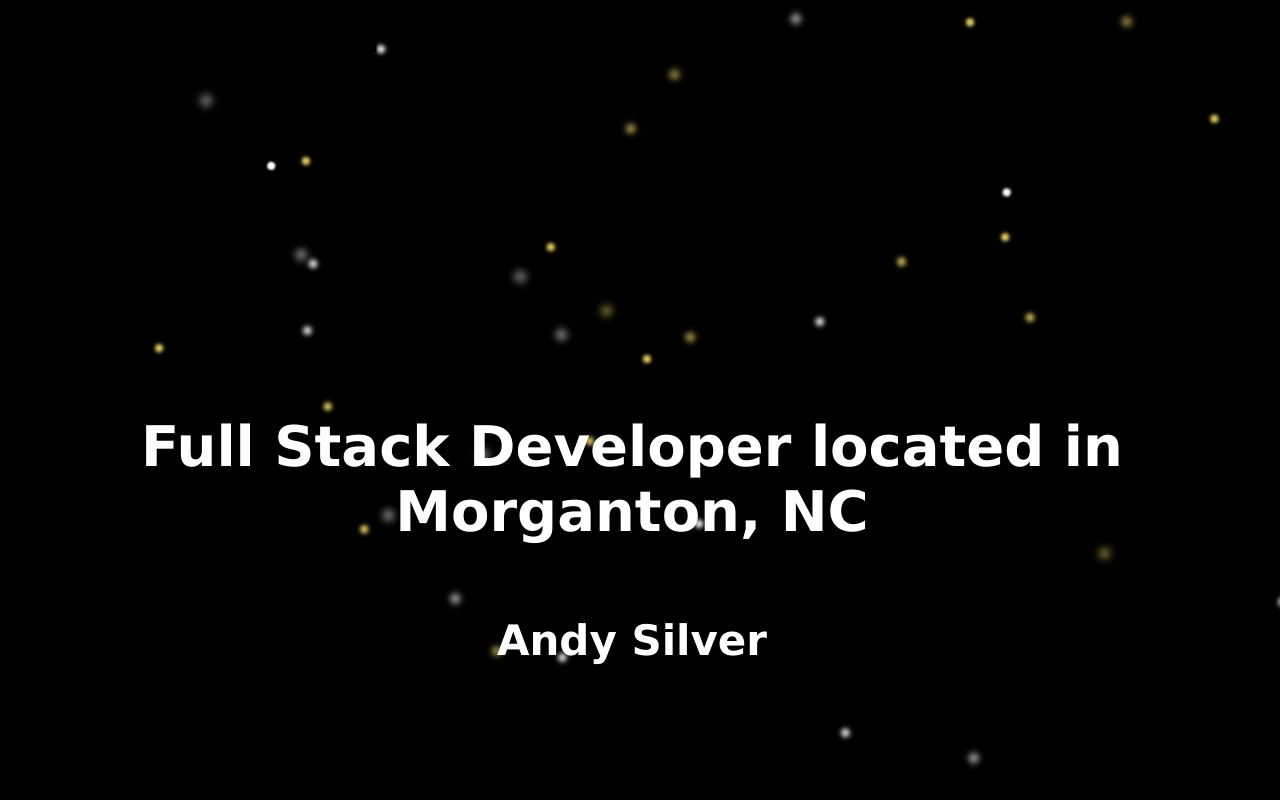
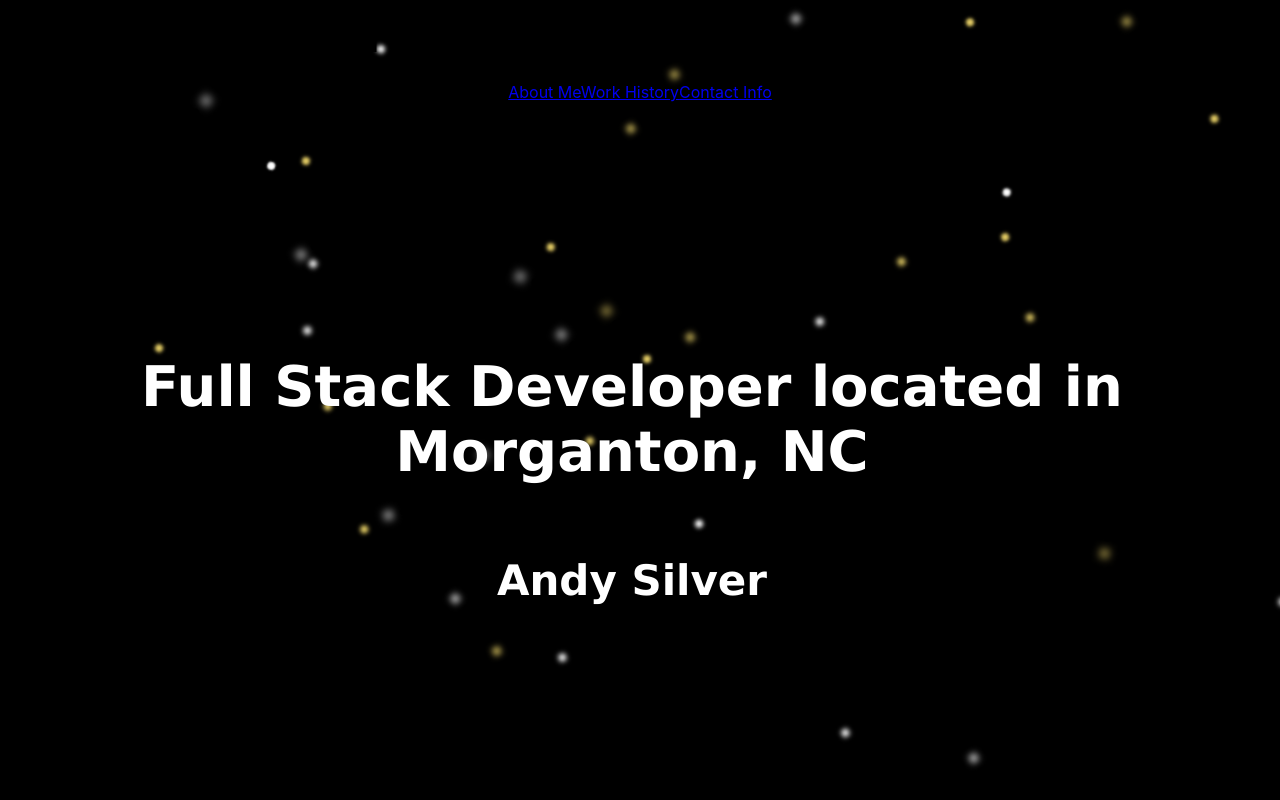
Before and after one commit to 13Smat/MySite, a React (Create React App) app: page / in a window 1280 px wide. Shown: the top 800 px of the page. Built offline with nearby package versions, Linux system fonts and the light colour scheme.

Commit message:
Added anchor links and smooth scrolling

```diff
--- a/package.json
+++ b/package.json
@@ -7,6 +7,7 @@
     "@testing-library/react": "^9.3.2",
     "@testing-library/user-event": "^7.1.2",
     "react": "^16.12.0",
+    "react-anchor-link-smooth-scroll": "^1.0.12",
     "react-dom": "^16.12.0",
     "react-scripts": "3.3.0",
     "react-scroll": "^1.7.14",
--- a/src/App.css
+++ b/src/App.css
@@ -15,7 +15,7 @@
 }
 
 .App-header {
-  min-height: 100vh;
+  min-height: 80vh;
   display: flex;
   flex-direction: column;
   align-items: center;
@@ -44,9 +44,13 @@ section a {
 .App-footer {
   color: black;
   font-size: 2em;
-  padding: 1em;
+  padding: 2em;
   text-align: center;
   font-weight: 30;
+}
+
+.panel{
+  scroll-behavior: smooth;
 }
 
 @keyframes App-logo-spin {
--- a/src/App.js
+++ b/src/App.js
@@ -1,6 +1,7 @@
 import React from "react";
 import "./App.css";
 import ScrollToTop from "./ScrollToTop";
+import AnchorLink from 'react-anchor-link-smooth-scroll'
 
 function App() {
   return (
@@ -12,12 +13,15 @@ function App() {
             return <span></span>;
           })}
       </div>
+      <AnchorLink href="#About_Me">About Me</AnchorLink>
+      <AnchorLink href="#Recent_Work">Work History</AnchorLink>
+      <AnchorLink href="#Contact_Info">Contact Info</AnchorLink>
       <header className="App-header">
         <h1>Full Stack Developer located in Morganton, NC</h1>
         <h2>Andy Silver</h2>
       </header>
-      <section>
-        <h3>About Me</h3>
+      <section id="About_Me">
+        <h3 class="panel">About Me</h3>
         <p>
           I am a{" "}
           <strong>Western Carolina University Computer Science Graduate</strong>{" "}
@@ -32,7 +36,7 @@ function App() {
           if you want to get in contact with me my email is down below.
         </p>
       </section>
-      <section>
+      <section id="Recent_Work">
         <h2>Recent Work Experience</h2>
         <p>
           I currently work at{" "}
@@ -49,7 +53,7 @@ function App() {
         </p>
         <p>I also had a great time being a part-time security guard with Axis Security.</p>
       </section>
-      <section>
+      <section id="Contact_Info">
         <h2>Contact Information</h2>
         <br />
         <p>
@@ -58,10 +62,10 @@ function App() {
         <p>
           My GitHub is <a href="https://github.com/13Smat">https://github.com/13Smat</a>.
         </p>
-      </section>
-      <footer className="App-footer">
+        <footer className="App-footer">
         <ScrollToTop />
       </footer>
+      </section>
     </div>
   );
 }
--- a/src/ScrollToTop.js
+++ b/src/ScrollToTop.js
@@ -3,7 +3,7 @@ import styled from 'styled-components'
 
 const ScrollToTop = () => {
   const onButtonClick = () => {
-    window.scrollTo(0, 0);
+    window.scrollTo({top: 0, left: 0, behavior: "smooth"});
   }
 
   return (
```
Also changed, not shown: 1 other file (tests, documents, lock files or other folders).
